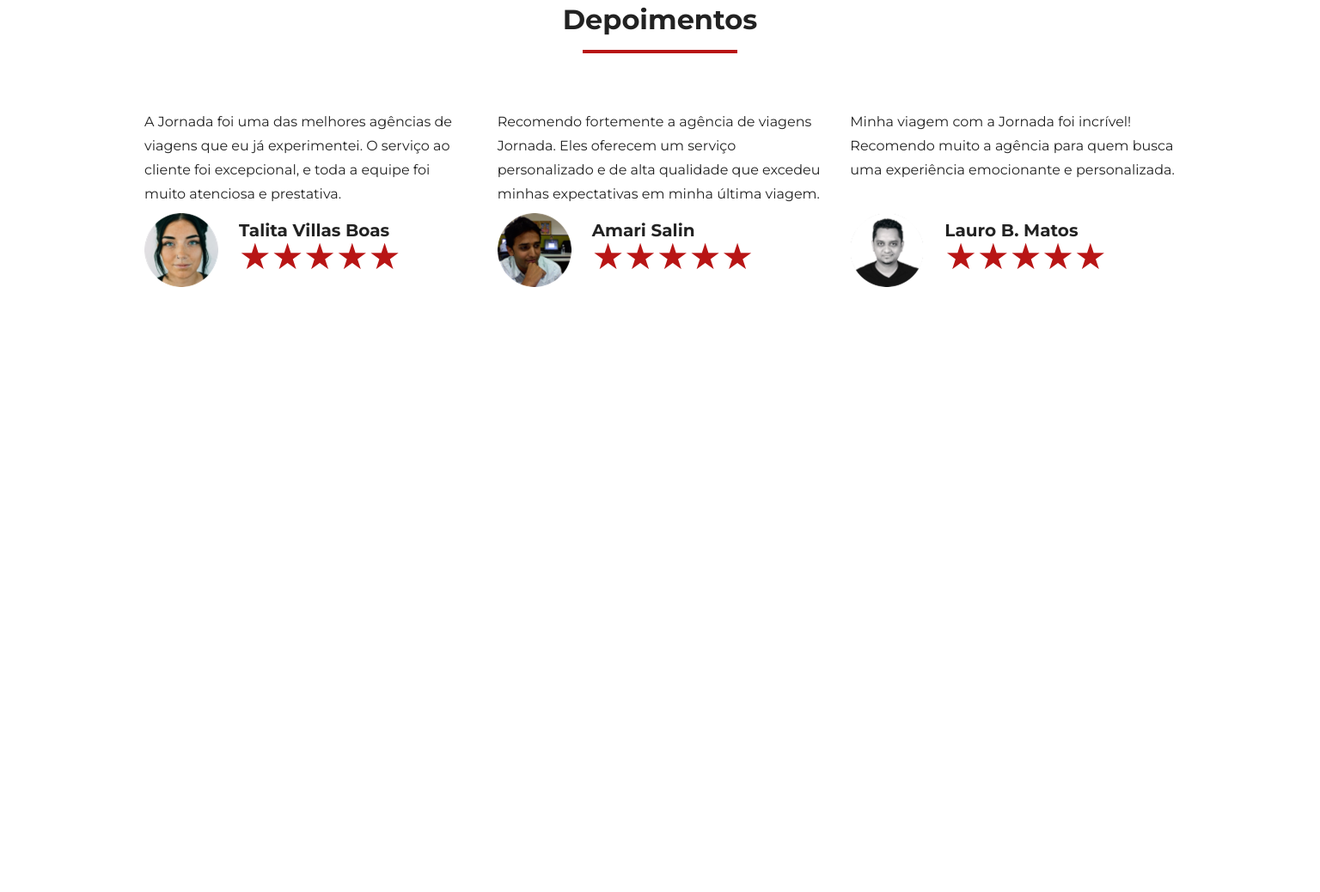
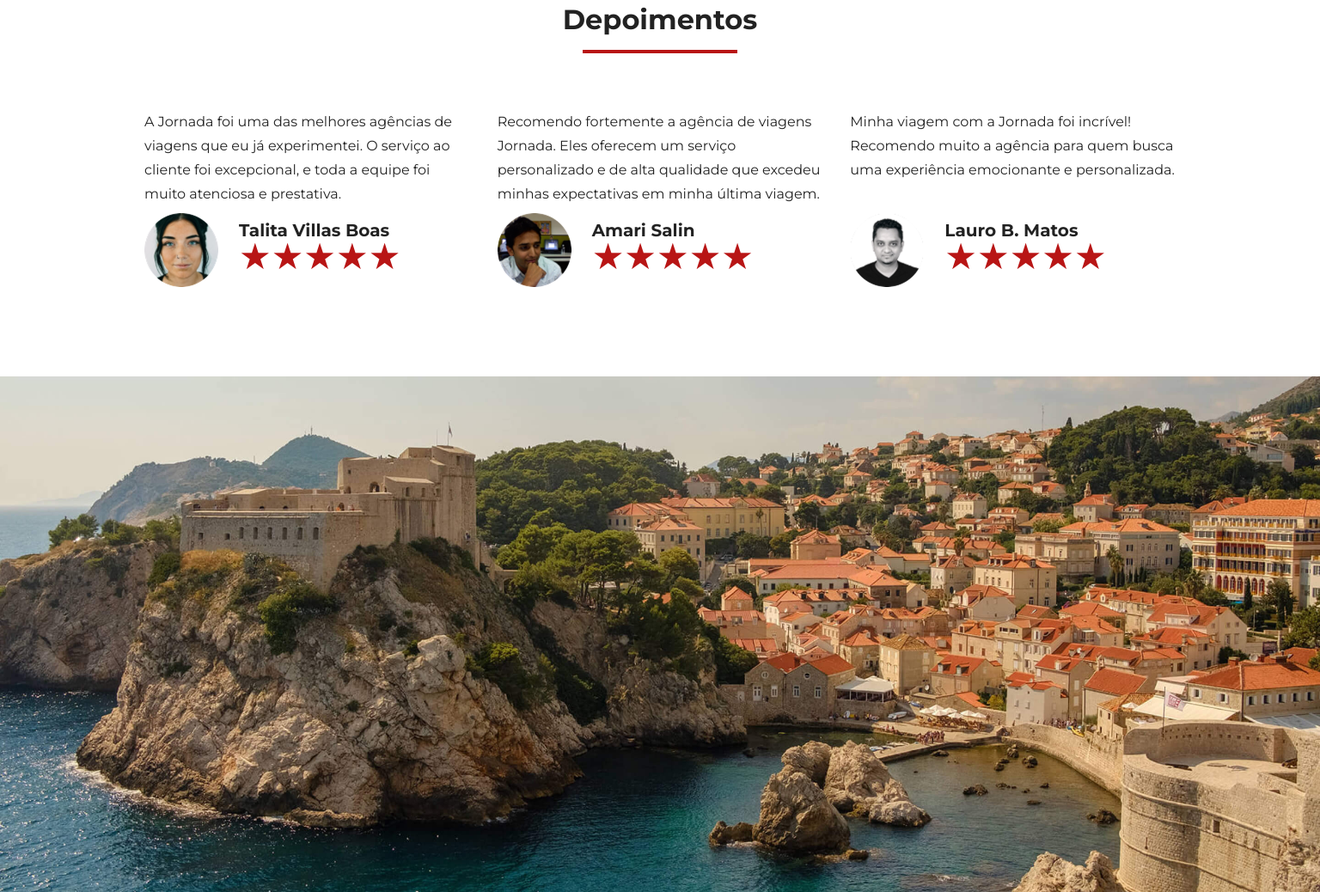
Before and after one commit to educmt/jornada-viagens, a plain HTML site: page index.html in a window 1536 px wide. Shown: the part 4139-5177 px from the top of the page at 86% size. Before the commit the page ends 4577 px from the top, so only its background shows below. Drawn offline with Linux system fonts and the light colour scheme.

Commit message:
Adiciona a imagem de antes do footer

```diff
--- a/css/hero.css
+++ b/css/hero.css
@@ -27,7 +27,6 @@
 
 @media screen and (min-width: 1440px) {
   .img-hero {
-    height: 620px;
     background: url(../assets/img/hero-desktop.jpg) no-repeat;
     background-size: cover;
   }
--- /dev/null
+++ b/css/prefooter.css
@@ -0,0 +1,22 @@
+.pre-footer {
+  margin: 0;
+}
+.img-pre-footer {
+  width: 100%;
+  height: 400px;
+  background: url(../assets/img/pre-footer.jpg) no-repeat;
+  background-size: cover;
+}
+@media screen and (min-width: 768px) {
+  .img-pre-footer {
+    background: url(../assets/img/pre-footer-tablet.jpg) no-repeat;
+    background-size: cover;
+  }
+}
+@media screen and (min-width: 1440px) {
+  .img-pre-footer {
+    height: 600px;
+    background: url(../assets/img/pre-footer-desktop.jpg) no-repeat;
+    background-size: cover;
+  }
+}
--- a/css/styles.css
+++ b/css/styles.css
@@ -6,3 +6,4 @@
 @import url(destinations.css);
 @import url(payments.css);
 @import url(testimonials.css);
+@import url(prefooter.css);
--- a/index.html
+++ b/index.html
@@ -299,5 +299,8 @@
         </article>
       </div>
     </section>
+    <section class="pre-footer">
+      <div class="img-pre-footer"></div>
+    </section>
   </body>
 </html>
```
Also changed, not shown: assets/img/pre-footer-desktop.jpg (added), assets/img/pre-footer-tablet.jpg (added), assets/img/pre-footer.jpg (added).
